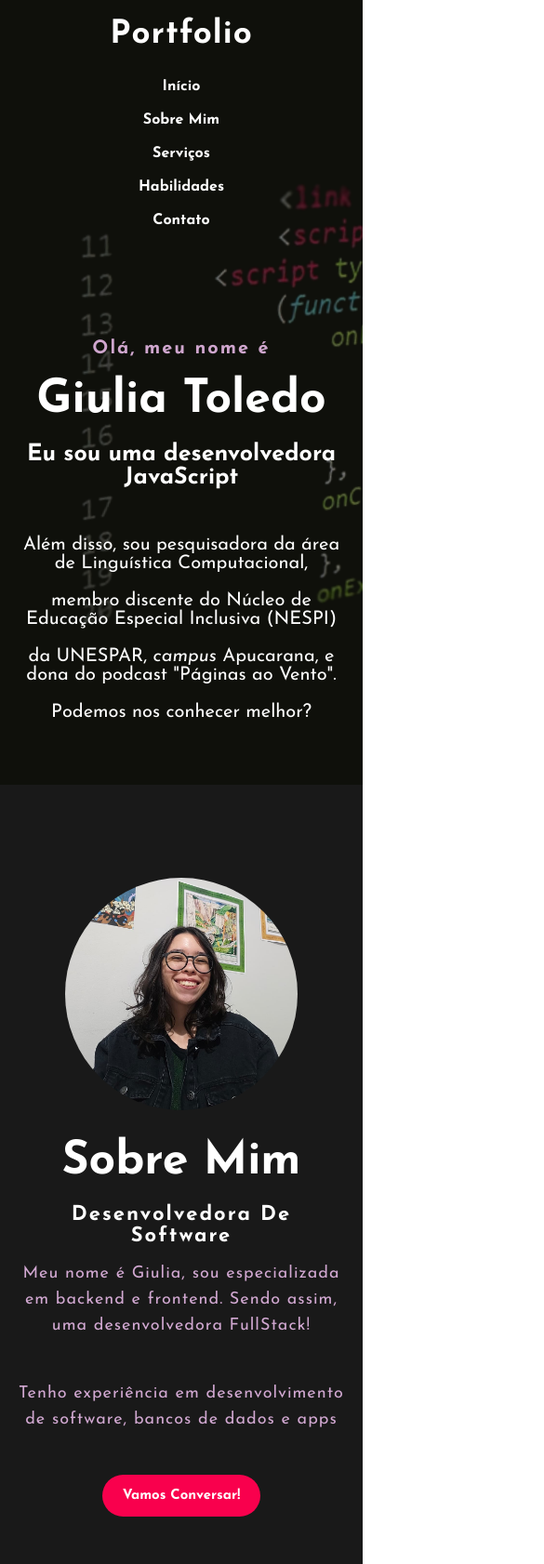
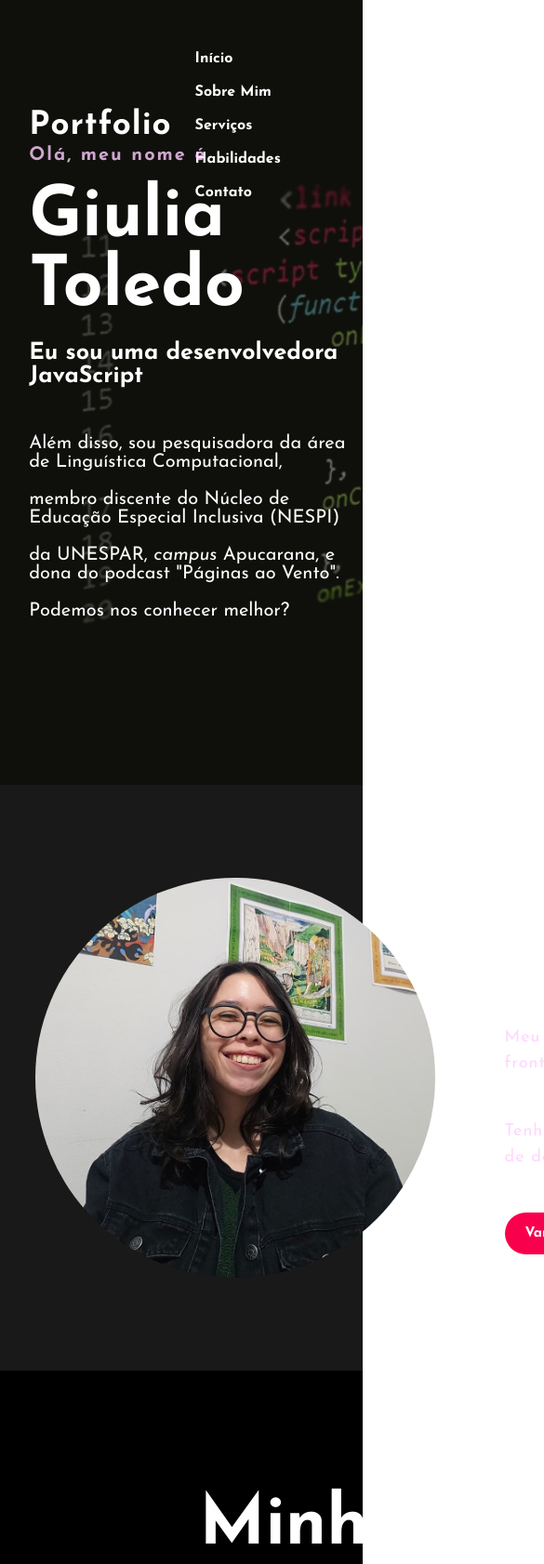
Before and after one commit to wh0iisgiulia/portfoliogiulia.github.io, a plain HTML site: page index.html in a window 390 px wide. Shown: the top 1682 px of the page at 93% size, 585 px wide, since content can reach past the window. Drawn offline with Linux system fonts and the light colour scheme.

Commit message:
Update style.css

```diff
--- a/style.css
+++ b/style.css
@@ -294,73 +294,3 @@ footer p {
     text-decoration: none;
     color: white;
 }
-
-/* Adaptação para dispositivos móveis */
-@media (max-width: 768px) {
-    nav {
-        flex-direction: column;
-        padding: 20px;
-    }
-
-    nav ul.cabecalho {
-        display: flex;
-        flex-direction: column;
-        text-align: center;
-        padding-top: 20px;
-    }
-
-    nav ul li {
-        padding: 10px 0;
-    }
-
-    .main {
-        position: relative;
-        top: 0;
-        left: 0;
-        transform: translateY(0);
-        text-align: center;
-        padding: 40px 20px;
-        margin-top: 50px;
-    }
-
-    h1 {
-        font-size: 50px;
-    }
-
-    .main-sobre {
-        width: 100%;
-        flex-direction: column;
-        padding: 0 20px;
-    }
-
-    .background-color-sobre img {
-        width: 250px;
-        height: 250px;
-        margin-bottom: 30px;
-    }
-
-    .Text-sobre {
-        width: 100%;
-        text-align: center;
-    }
-
-    .Text-sobre h2 {
-        font-size: 50px;
-    }
-
-    .title h2 {
-        width: 100%;
-        font-size: 45px;
-        padding: 0 20px;
-    }
-
-    .Card {
-        width: 100%;
-        max-width: 335px;
-    }
-
-    footer p {
-        width: 100%;
-        padding: 0 20px;
-    }
-}
```
